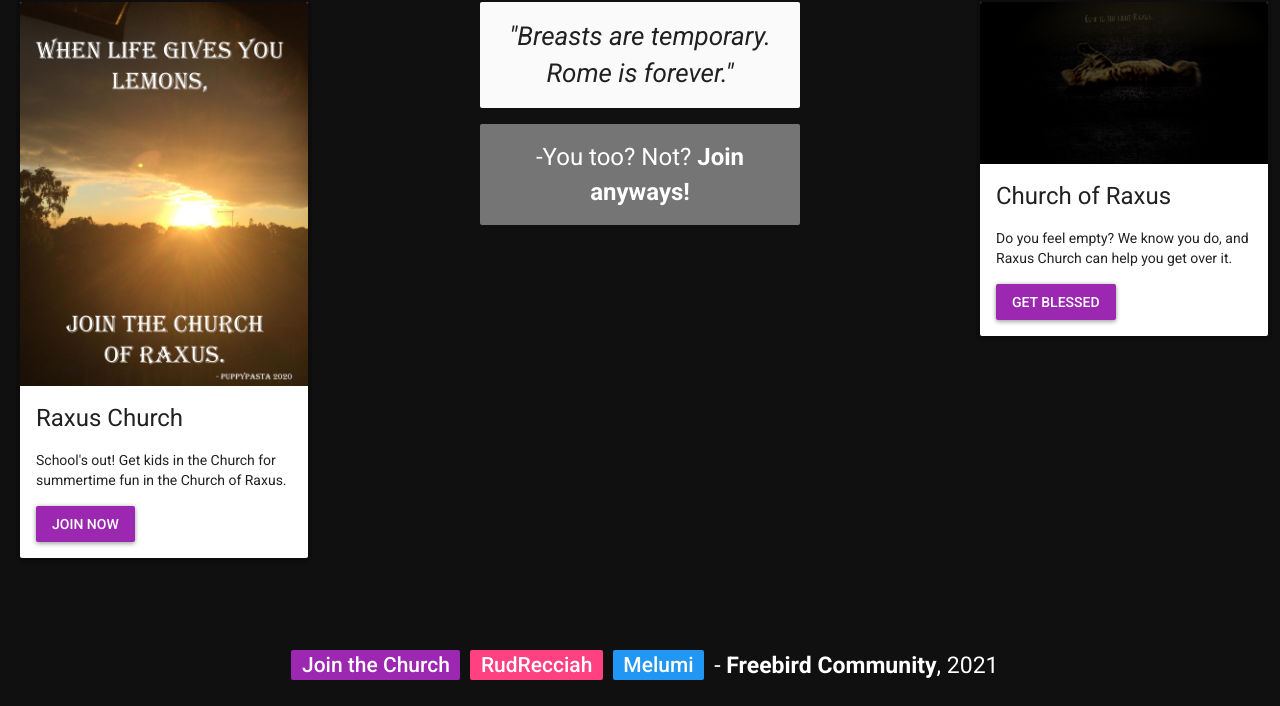
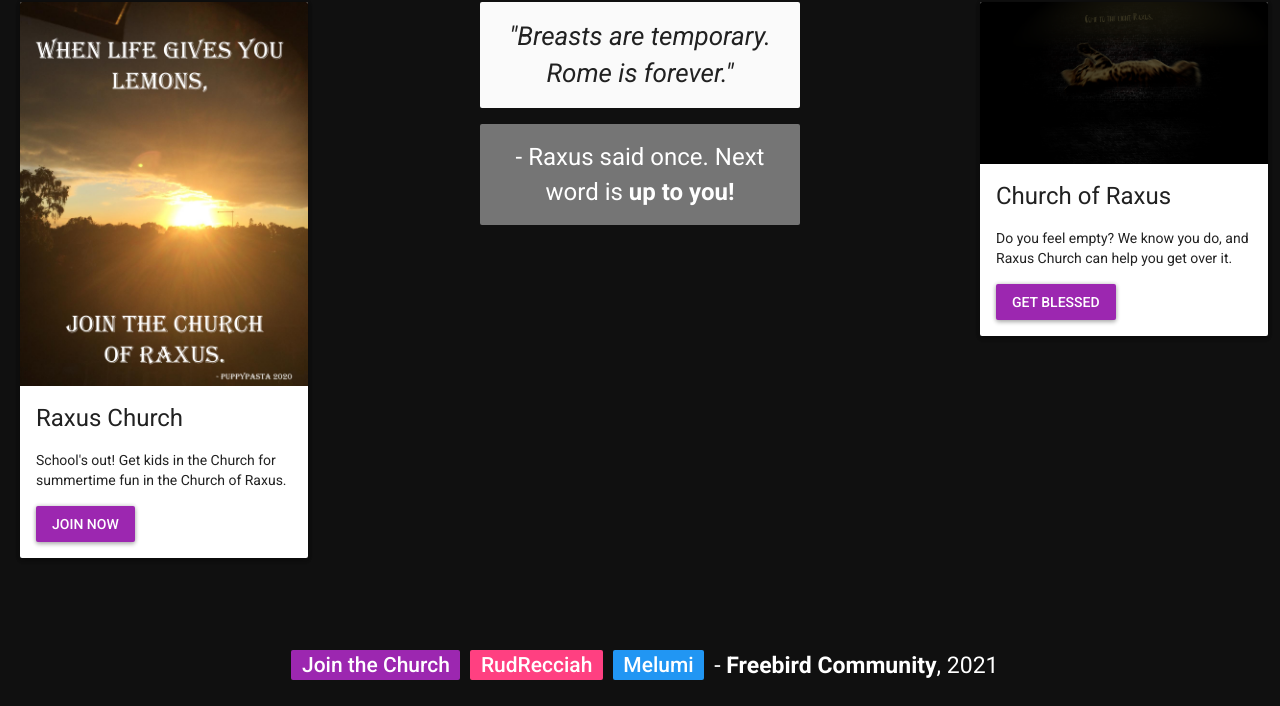
Before and after one commit to church-of-raxus/church-of-raxus.github.io, a plain HTML site: page index.html in a window 1280 px wide. Shown: the part 106-812 px from the top of the page. Drawn offline with nearby package versions, Linux system fonts and the light colour scheme; files whose address does not match are found by name.

Commit message:
Better phrase

```diff
--- a/index.html
+++ b/index.html
@@ -31,7 +31,7 @@
           <i id="quote">"I'd never name a baby 'mommy milkers'"</i>
         </div>
         <div class="alert alert-dark" style="margin-left: 25%; margin-right: 25%; text-align: center;" role="alert">
-          <p class="mb-0" style="font-size: 24px;">-You too? Not? <a href="https://discord.gg/XaucJHh8J2" class="alert-link"><strong>Join anyways!</strong></a></p>
+          <p class="mb-0" style="font-size: 24px;">- Raxus said once. Next word is <a href="https://discord.gg/XaucJHh8J2" class="alert-link"><strong>up to you!</strong></a></p>
         </div>
       </div>
 
```
